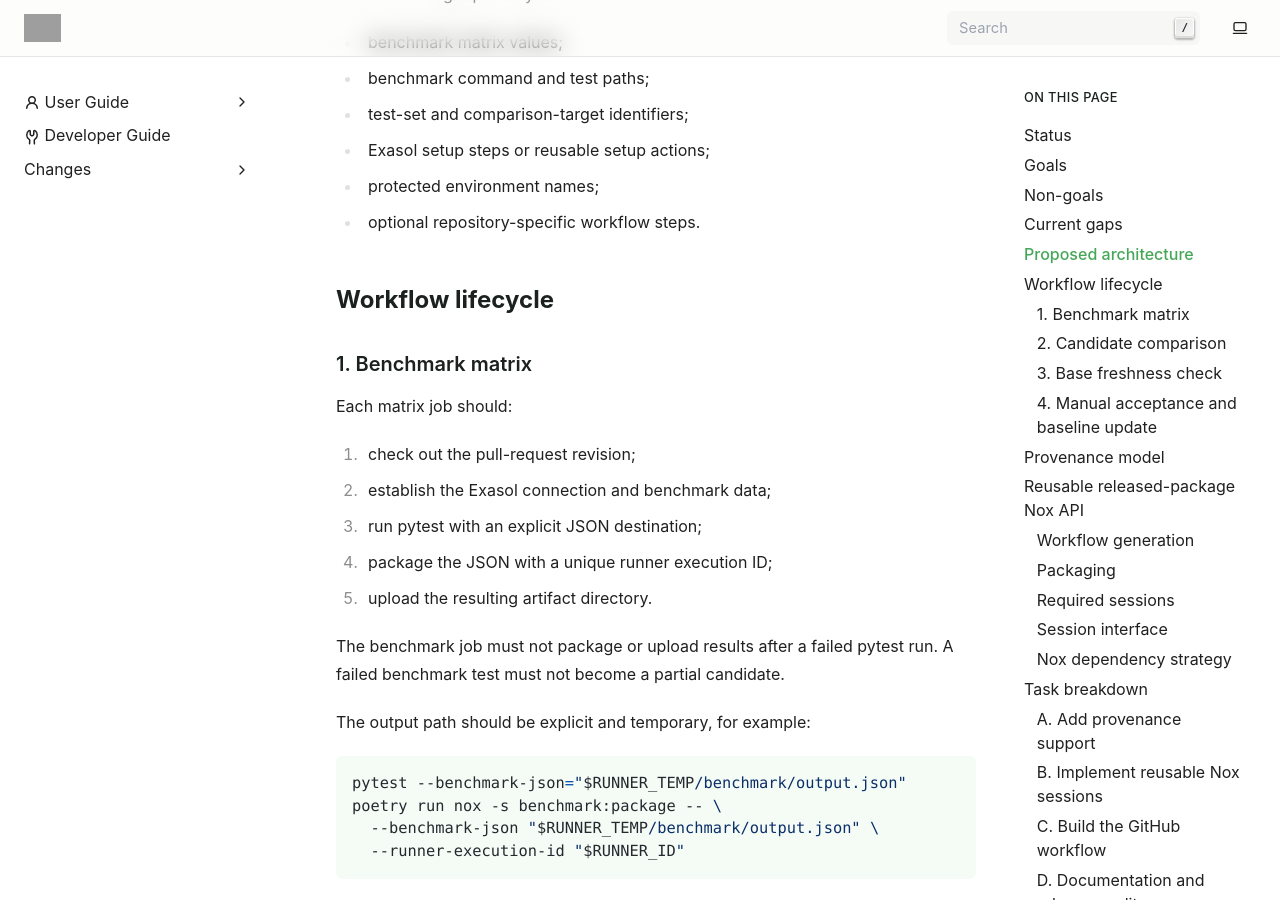
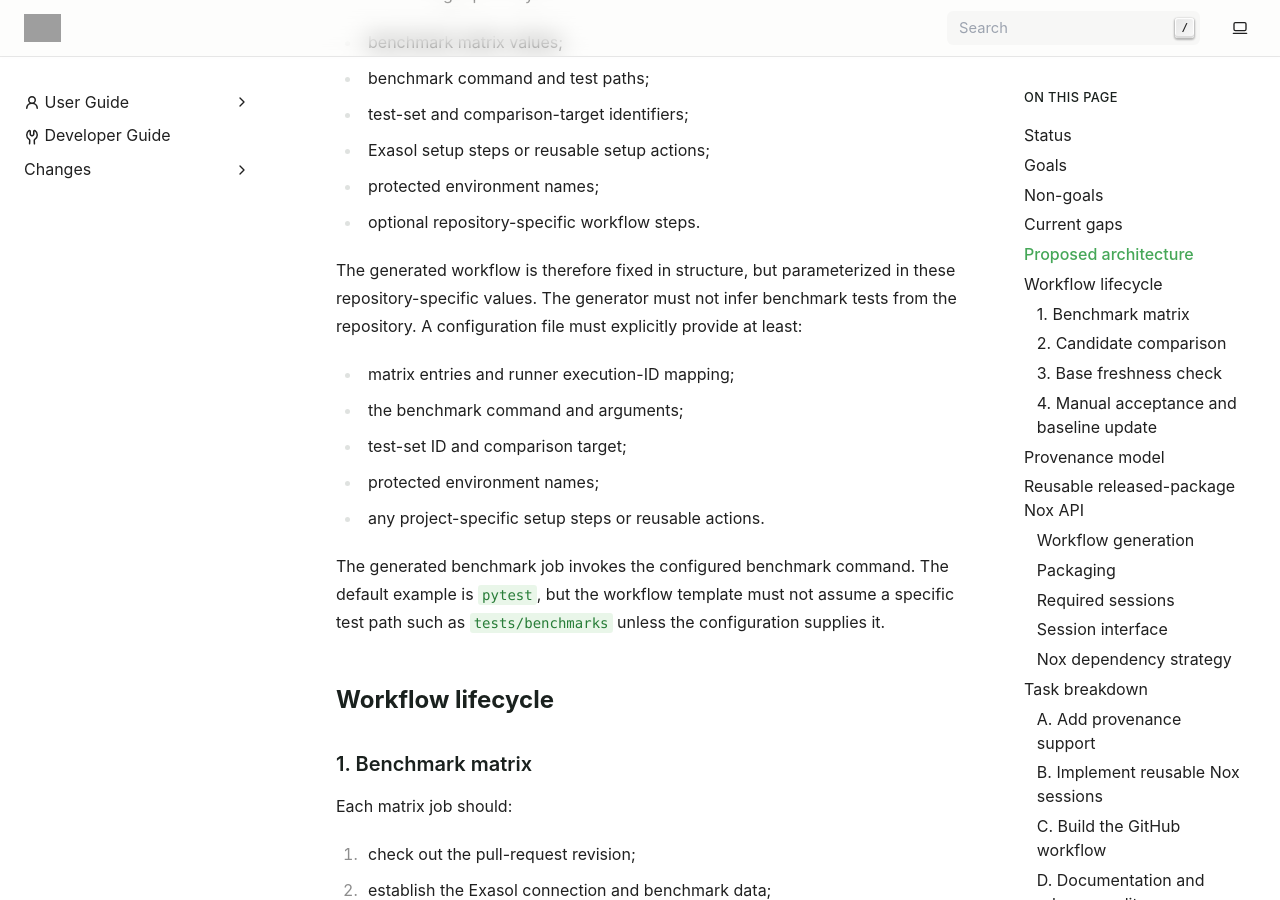
Before and after one commit to exasol/pytest-exasol-benchmark, a Sphinx documentation site: the page built from doc/benchmark-workflow-design.md, in a window 1280 px wide and 900 px high, scrolled down 2918 px. Built offline with Sphinx 7.4.7, drawn with Linux system fonts in a browser that asks for light colours; pages that are not in the unit, such as notebooks, are missing from menus; grey boxes are pictures that could not be loaded.

Commit message:
Clarify generated workflow configuration

```diff
--- a/doc/benchmark-workflow-design.md
+++ b/doc/benchmark-workflow-design.md
@@ -101,6 +101,21 @@ The consuming repository owns:
 - Exasol setup steps or reusable setup actions;
 - protected environment names;
 - optional repository-specific workflow steps.
+
+The generated workflow is therefore fixed in structure, but parameterized in
+these repository-specific values. The generator must not infer benchmark tests
+from the repository. A configuration file must explicitly provide at least:
+
+- matrix entries and runner execution-ID mapping;
+- the benchmark command and arguments;
+- test-set ID and comparison target;
+- protected environment names;
+- any project-specific setup steps or reusable actions.
+
+The generated benchmark job invokes the configured benchmark command. The
+default example is `pytest`, but the workflow template must not assume a
+specific test path such as `tests/benchmarks` unless the configuration supplies
+it.
 
 ## Workflow lifecycle
 
--- a/doc/github-benchmark-workflow-sketches.yml
+++ b/doc/github-benchmark-workflow-sketches.yml
@@ -1,7 +1,10 @@
 # Sketches only: this file is intentionally outside .github/workflows so that
 # GitHub Actions does not execute it automatically.
 #
-# These examples assume the compare/store CLI implementation is released.
+# These are illustrative generated-workflow shapes, not an active workflow.
+# The matrix, benchmark command, test path, IDs, and setup steps are supplied
+# by the consuming repository's generator configuration. The example values
+# below are deliberately concrete so the required artifact flow is visible.
 
 name: benchmark workflow sketches
 
```
